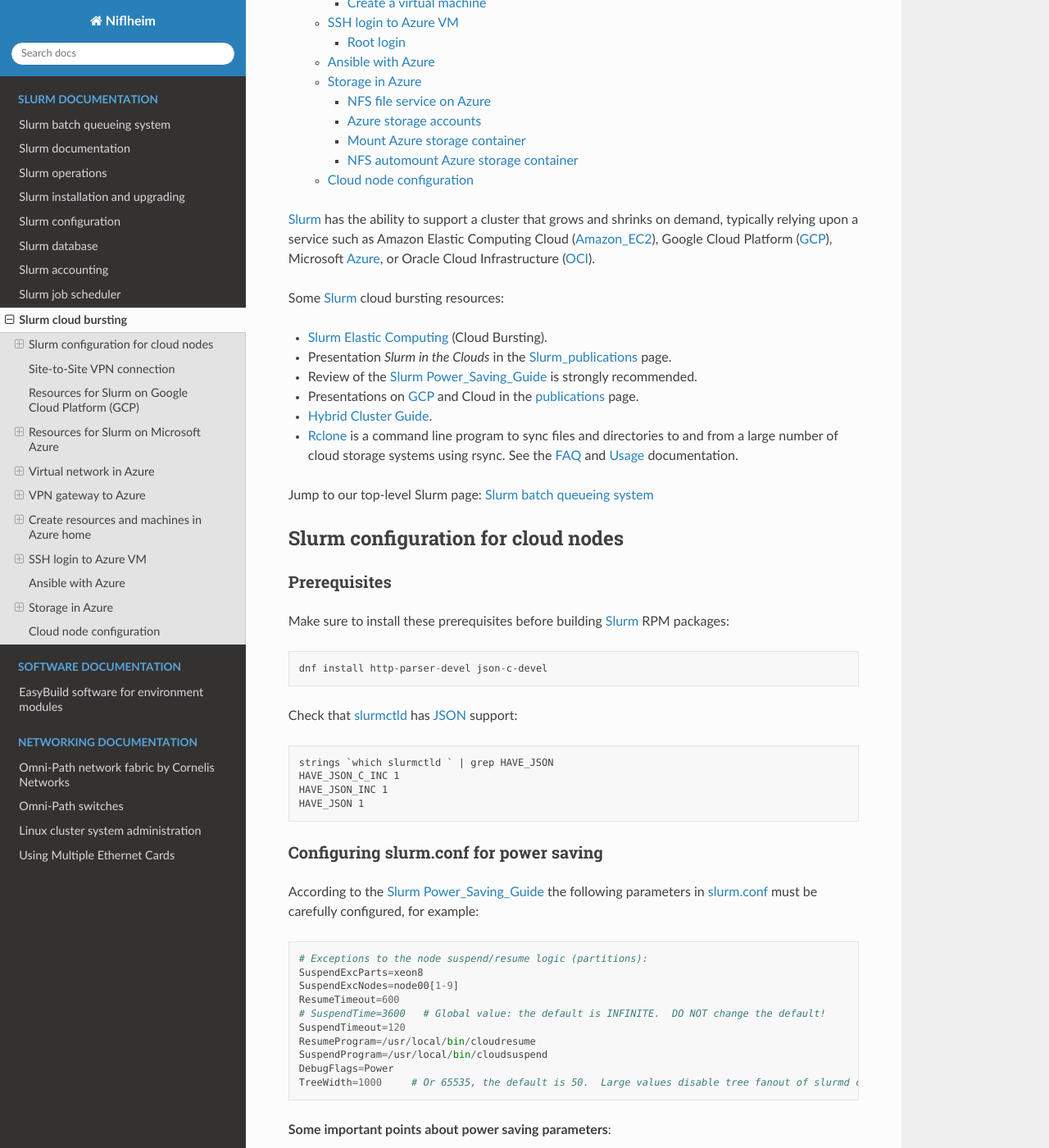
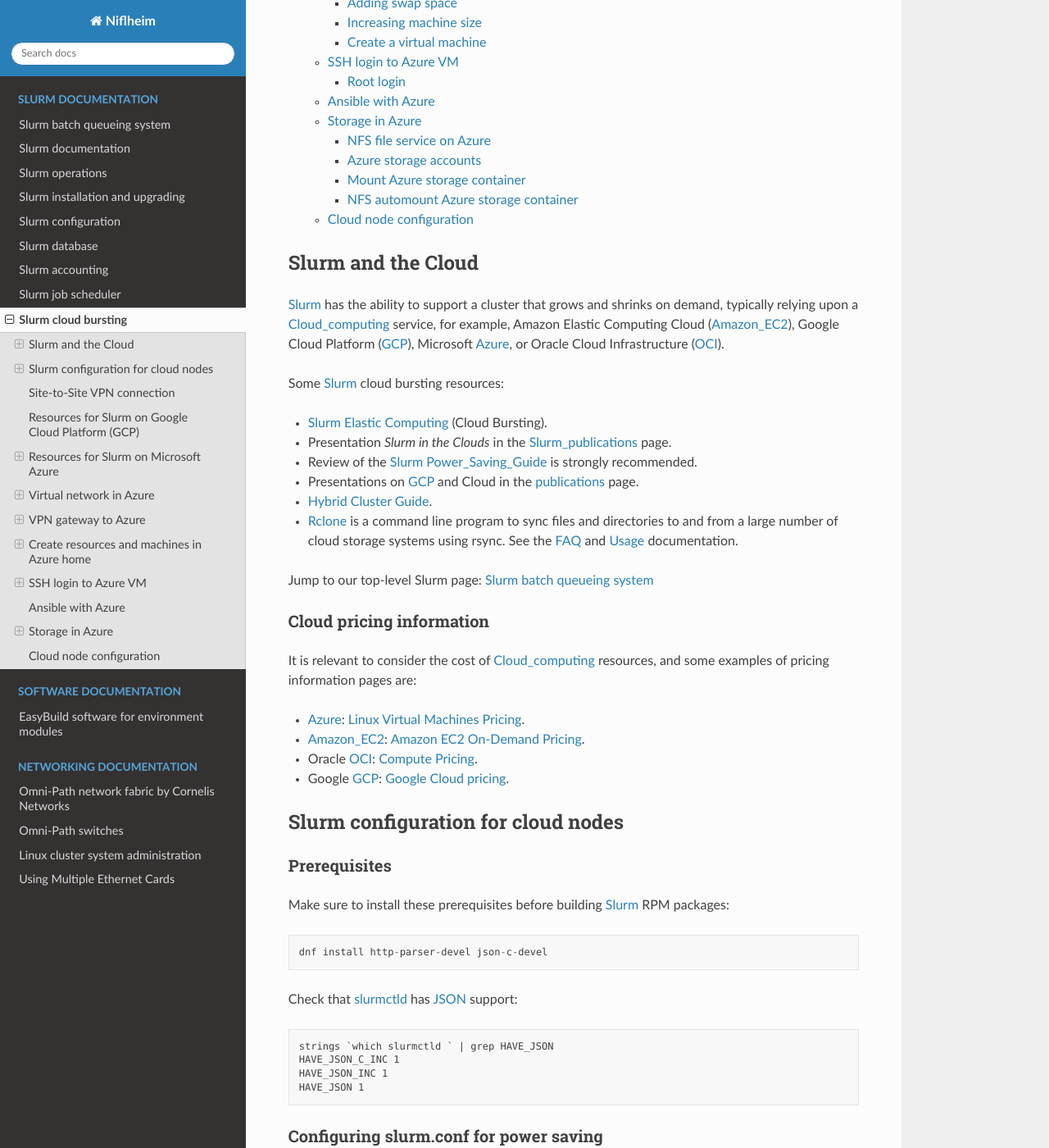
Before and after one commit to OleHolmNielsen/Niflheim_system, a Sphinx documentation site: the page built from docs/Slurm_cloud_bursting.rst, in a window 1280 px wide and 1400 px high, scrolled down 732 px. Shown: the whole window at 82% size. Built offline with Sphinx 7.4.7 and the Read the Docs theme 3.1.0, drawn with Linux system fonts in a browser that asks for light colours; some of the changed text lies outside the part shown.

Commit message:
Cloud pricing information

```diff
--- a/docs/Slurm_cloud_bursting.rst
+++ b/docs/Slurm_cloud_bursting.rst
@@ -6,17 +6,11 @@
 
 .. Contents::
 
-Slurm_ has the ability to support a cluster that grows and shrinks on demand, typically relying upon a service such as Amazon Elastic Computing Cloud (Amazon_EC2_), Google Cloud Platform (GCP_), Microsoft Azure_, or Oracle Cloud Infrastructure (OCI_).
+Slurm and the Cloud
+=======================
 
-.. _Slurm: https://www.schedmd.com/
-.. _Power_Saving_Guide: https://slurm.schedmd.com/power_save.html
-.. _publications: https://slurm.schedmd.com/publications.html
-.. _slurm.conf: https://slurm.schedmd.com/slurm.conf.html
-.. _sinfo: https://slurm.schedmd.com/sinfo.html
-.. _Amazon_EC2: https://aws.amazon.com/ec2/
-.. _GCP: https://cloud.google.com/
-.. _Azure: https://azure.microsoft.com/en-us/
-.. _OCI: https://www.oracle.com/cloud/
+Slurm_ has the ability to support a cluster that grows and shrinks on demand, typically relying upon a Cloud_computing_ service,
+for example, Amazon Elastic Computing Cloud (Amazon_EC2_), Google Cloud Platform (GCP_), Microsoft Azure_, or Oracle Cloud Infrastructure (OCI_).
 
 Some Slurm_ cloud bursting resources:
 
@@ -30,8 +24,29 @@
 
 Jump to our top-level Slurm page: :ref:`SLURM`
 
+.. _Slurm: https://www.schedmd.com/
+.. _Cloud_computing: https://en.wikipedia.org/wiki/Cloud_computing
+.. _Power_Saving_Guide: https://slurm.schedmd.com/power_save.html
+.. _publications: https://slurm.schedmd.com/publications.html
+.. _slurm.conf: https://slurm.schedmd.com/slurm.conf.html
+.. _sinfo: https://slurm.schedmd.com/sinfo.html
+.. _Amazon_EC2: https://aws.amazon.com/ec2/
+.. _GCP: https://cloud.google.com/
+.. _Azure: https://azure.microsoft.com/en-us/
+.. _OCI: https://www.oracle.com/cloud/
 .. _Rclone: https://rclone.org/
 .. _Slurm_publications: https://slurm.schedmd.com/publications.html
+
+Cloud pricing information
+----------------------------
+
+It is relevant to consider the cost of Cloud_computing_ resources,
+and some examples of pricing information pages are:
+
+* Azure_: `Linux Virtual Machines Pricing <https://azure.microsoft.com/en-us/pricing/details/virtual-machines/linux/>`_.
+* Amazon_EC2_: `Amazon EC2 On-Demand Pricing <https://aws.amazon.com/ec2/pricing/on-demand/>`_.
+* Oracle OCI_: `Compute Pricing <https://www.oracle.com/cloud/compute/pricing/>`_.
+* Google GCP_: `Google Cloud pricing <https://cloud.google.com/pricing>`_.
 
 .. _Slurm_configuration_for_cloud_nodes:
 
```
